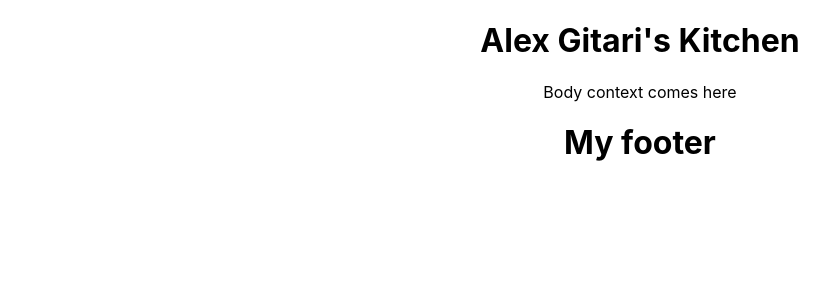
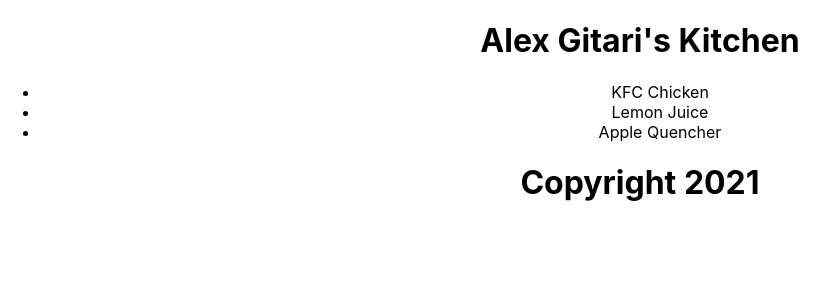
Before and after one commit to alexmurithi/ReactApp, a React (Create React App) app: page / in a window 1280 px wide. Shown: the top 300 px of the page, without its empty margins (0-838 px from the left). Built offline with nearby package versions, Linux system fonts and the light colour scheme.

Commit message:
components properties array

```diff
--- a/src/App.js
+++ b/src/App.js
@@ -9,28 +9,41 @@ function Header(props){
   )
 }
 
-function Main(){
+function Main(props){
   return(
      <section>
-       <p> Body context comes here</p>
+      <ul>
+        {
+        props.dishes.map((dish)=>
+         <li>{dish}</li>
+        )}
+      </ul>
      </section>
   )
 }
 
-function Footer(){
+function Footer(props){
   return(
     <footer>
-      <h1>My footer</h1>
+      <h1>Copyright {props.year} </h1>
     </footer>
   )
 }
+
+const dishes =[
+  "KFC Chicken",
+  "Lemon Juice",
+  "Apple Quencher"
+]
+
+
 
 function App() {
   return (
     <div className="App">
       <Header name="Alex Gitari's"/>
-      <Main />
-      <Footer />
+      <Main dishes={dishes}/>
+      <Footer year={new Date().getFullYear()}/>
     </div>
   );
 }
```
